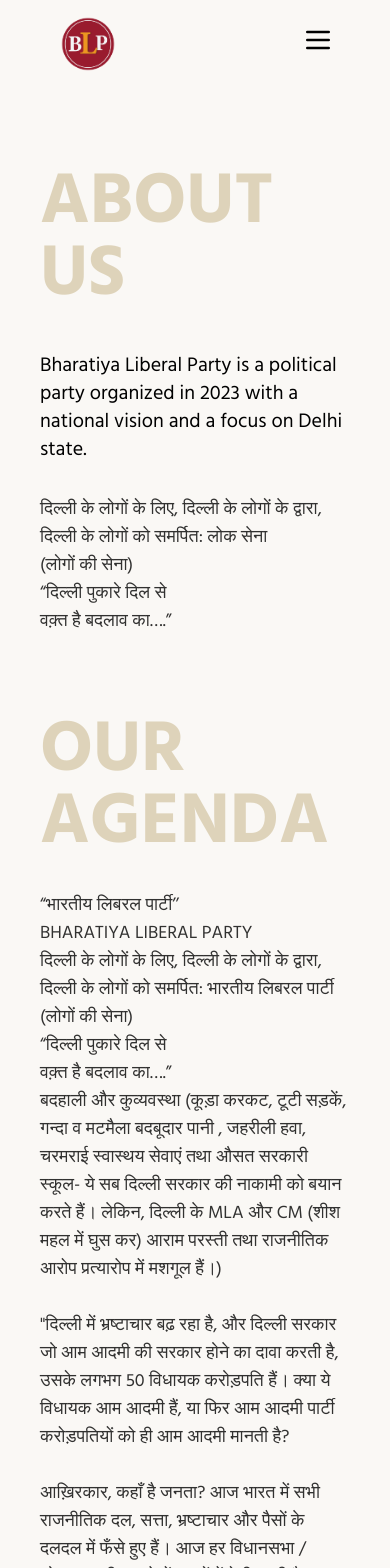
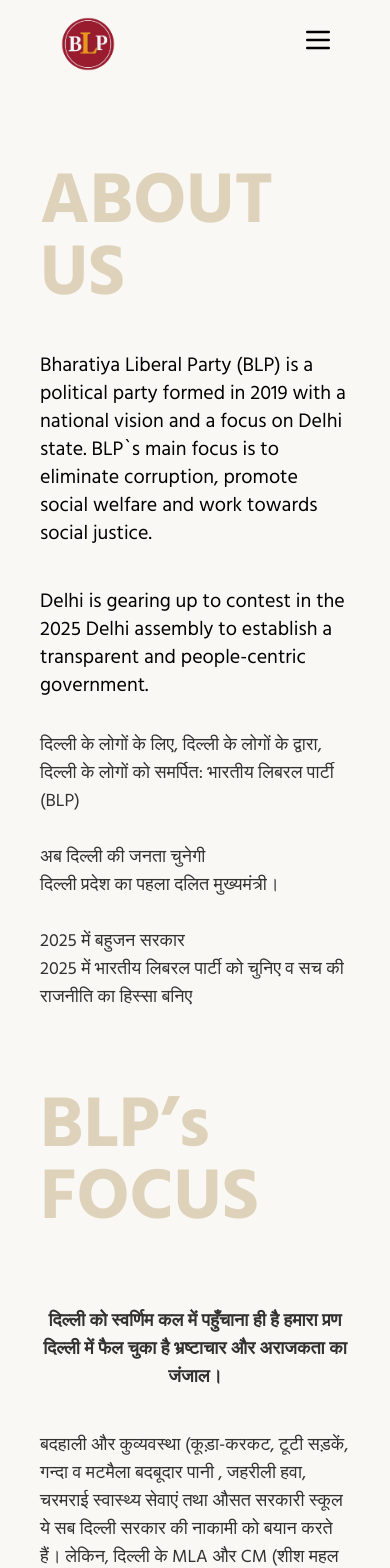
Before and after one commit to harshrajput1506/blp_react, a React (Vite) app: page /about in a window 390 px wide. Shown: the top 1568 px of the page. Built offline with nearby package versions, Linux system fonts and the light colour scheme.

Commit message:
updated content

```diff
--- a/src/components/About.jsx
+++ b/src/components/About.jsx
@@ -10,129 +10,45 @@
           ABOUT US
         </h1>
         <p className="mt-10 text-xl">
-          Bharatiya Liberal Party is a political party organized in 2023 with a
-          national vision and a focus on Delhi state.
+          Bharatiya Liberal Party (BLP) is a political party formed in 2019 with a national vision and a focus on Delhi state.
+          BLP`s main focus is to eliminate corruption, promote social welfare and work towards social justice.
+        </p>
+        <p className="mt-10 text-xl">
+          Delhi is gearing up to contest in the 2025 Delhi assembly to establish a transparent and people-centric government.
         </p>
         <div className="mt-8 text-lg opacity-80">
-          दिल्ली के लोगों के लिए, दिल्ली के लोगों के द्वारा, <br />
-          दिल्ली के लोगों को समर्पित: लोक सेना
-          <br /> (लोगों की सेना)
-          <br />
-          “दिल्ली पुकारे दिल से
-          <br /> वक़्त है बदलाव का….”
-          <br />
+        दिल्ली के लोगों के लिए, दिल्ली के लोगों के द्वारा, <br />
+        दिल्ली के लोगों को समर्पित: भारतीय लिबरल पार्टी (BLP)<br /> <br />
+        अब दिल्ली की जनता चुनेगी  <br />
+        दिल्ली प्रदेश का पहला दलित मुख्यमंत्री। <br /> <br />
+        2025 में बहुजन सरकार  <br />
+        2025 में भारतीय लिबरल पार्टी को चुनिए व सच की राजनीति का हिस्सा बनिए
         </div>
 
         <h1 className="text-7xl text-turmericYellow font-bold opacity-30 mt-20">
-          OUR AGENDA
+        BLP’s FOCUS
         </h1>
-        <div className="mt-8 text-lg opacity-80">
-          “भारतीय लिबरल पार्टी’’
+        <div className="mt-8 text-lg opacity-80 max-w-fit">
+          <p className="text-center font-bold mt-10  mb-10">
+          दिल्ली को स्वर्णिम कल में पहुँचाना ही है हमारा प्रण <br />
+          दिल्ली में फैल चुका है भ्रष्टाचार और अराजकता का जंजाल।
+          </p>
+          बदहाली और कुव्यवस्था (कूड़ा-करकट, टूटी सड़कें, गन्दा व मटमैला बदबूदार पानी , जहरीली हवा, चरमराई स्वास्थ्य सेवाएं तथा औसत सरकारी स्कूल ये सब दिल्ली सरकार की नाकामी को बयान करते हैं। लेकिन, दिल्ली के MLA और CM (शीश महल में घुस कर) आराम परस्ती तथा राजनीतिक आरोप-प्रत्यारोप में मशगूल हैं।
           <br />
-          BHARATIYA LIBERAL PARTY
+          <p className="mt-4">दिल्ली के भ्रष्ट, निकम्मे व गैर जिम्मेदार नेताओं से छुटकारे का समय अब आ चुका  है।</p>
+          <p className="mt-4">
+          1. मिलेगा दिल्ली प्रदेश के हर वर्ग को समानता का अधिकार
           <br />
-          दिल्ली के लोगों के लिए, दिल्ली के लोगों के द्वारा,
+          2. माँ यमुना का सम्मान व जीर्णोद्धार
           <br />
-          दिल्ली के लोगों को समर्पित: भारतीय लिबरल पार्टी
-          <br /> (लोगों की सेना)
+          3. दिल्ली के प्रदूषण का समाधान
           <br />
-          “दिल्ली पुकारे दिल से
-          <br /> वक़्त है बदलाव का….”
+          4. महिलाओं व बच्चों का होगा उत्थान
           <br />
-          बदहाली और कुव्यवस्था (कूड़ा करकट, टूटी सड़कें, गन्दा व मटमैला बदबूदार
-          पानी , जहरीली हवा, चरमराई स्वास्थय सेवाएं तथा औसत सरकारी स्कूल- ये सब
-          दिल्ली सरकार की नाकामी को बयान करते हैं। लेकिन, दिल्ली के MLA और CM
-          (शीश महल में घुस कर) आराम परस्ती तथा राजनीतिक आरोप प्रत्यारोप में
-          मशगूल हैं।)
+          5. कूड़े के ढेर का नहीं होगा स्थान (MCD के कार्यप्रणाली में पारदर्शिता लाएंगे)।
           <br />
-          <br />
-          "दिल्ली में भ्रष्टाचार बढ़ रहा है, और दिल्ली सरकार जो आम आदमी की सरकार
-          होने का दावा करती है, उसके लगभग 50 विधायक करोड़पति हैं। क्या ये विधायक
-          आम आदमी हैं, या फिर आम आदमी पार्टी करोड़पतियों को ही आम आदमी मानती है?
-          <br />
-          <br />
-          आख़िरकार, कहाँ है जनता? आज भारत में सभी राजनीतिक दल, सत्ता, भ्रष्टाचार
-          और पैसों के दलदल में फँसे हुए हैं। आज हर विधानसभा / लोकसभा सीट करोड़ों
-          रुपयों में बेची जाती है, जिसके कारण आम आदमी जो राजनीतिक परिवर्तन चाहता
-          है, वह अपने आप को ठगा हुआ महसूस करता है। हमारी पार्टी ‘भारतीय लिबरल
-          पार्टी ’ चाहती है कि हम भारत को भ्रष्टाचार मुक्त बनायें और जनता देश
-          राजनीती में अपनी भागीदारी के लिए गर्व महसूस करें।
-          <br />
-          .. आज ही लोकसेना हिन्द से जुड़ कर नए राजनीतिक प्रयास का हिस्सा बनें।
-          <br />
-          <br />
-          हमारी पार्टी का उद्देश्य है कि हम जनता के लिए, जनता के द्वारा और जनता
-          का शासन लाएं, और भारत में एक नई, साफ़ और पारदर्शी राजनीति की ओर कदम
-          बढ़ाएं, जिसमें हर वर्ग का व्यक्ति, हर पंथ का व्यक्ति, और हर तबके का
-          व्यक्ति शामिल हो जो भारत को एक नई ऊर्जा के साथ आगे बढ़ा सके। हम जनता
-          (भारतीय लिबरल पार्टी ) को मुख्य राजनीति में लाने का प्रयास करेंगे।
-          <br />
-          <br /> पर कैसे?
-          <br />
-          <br />
-          तो उत्तर है, अपना प्रत्याशी स्वयं चुनकर!
-          <br />
-          <br />
-          जी हाँ, जनता अपने विधायक / सांसद के प्रत्याशियों को सोशल इलेक्शन के
-          माध्यम द्वारा चुनेगी। फिर उन चुने हुए प्रत्याशियों को ‘भारतीय लिबरल
-          पार्टी’ विधान-सभा / लोक-सभा का टिकट देगी।
-          <br />
-          <br />
-          <br />
-          दिल्ली प्रदेश में सु-शासन के लिए हमारे वादे :
-          <br />
-          <br />
-          जैसा कि हम जानते हैं, 2024 में लोक सभा एवं 2025 में दिल्ली विधानसभा
-          चुनाव हैं। ऐसे में ‘भारतीय लिबरल पार्टी’ की सरकार बनती है तो कुछ
-          महत्वपूर्ण कदम जो तत्काल प्रभाव से उठाए जाएंगे-
-          <br />
-          <br />
-          अरविन्द केजरीवाल द्वारा जनता के 55 करोड़ को फूंक कर बनाये गए ‘शीश महल’
-          को ‘लोक महल’ में परिवर्तित करके उसे सरकारी पर्यटन रिज़ॉर्ट घोषित कर
-          दिया जाएगा। इससे आने वाली आय से "शीश महल गरीब कन्या छात्रवृति योजना"
-          को संचालित किया जाएगा।
-          <br />
-          <br />
-          <br />
-          हमारा मुख्यमंत्री शीश महल के बदले एक आम शालीन (decent) सरकारी आवास में
-          रहेगा।
-          <br />
-          <br />
-          दिल्ली के बेहतर भविष्य के लिए बेहतर शिक्षा, बेहतर स्कूल, बेहतर स्वास्थ
-          की योजनायें लाई जाएंगी।
-          <br /> हर हाथ में रोज़गार होगा।
-          <br />
-          <br />
-          <br />
-          बारहवीं तक सभी बच्चों को मुफ़्त शिक्षा और आगे की शिक्षा के लिए
-          स्कॉलरशिप और लोन की व्यवस्था।
-          <br />
-          <br />
-          गृहिणियों को मासिक धन राशि का लाभ मिलेगा।
-          <br />
-          <br />
-          वृद्धों को सम्मान पेंशन की सहायता मिलेगी।
-          <br />
-          <br /> दिल्ली में अच्छा स्वास्थ्य, अच्छी शिक्षा, और दिल्ली के अच्छे कल
-          के लिए हमारी पार्टी संकल्पबद्ध है।
-          <br />
-          <br />
-          आदर्श राजनीति ही हमारा उद्देश्य है। यह सभी को पता है कि कैसे दिल्ली की
-          जनता पिछले 10 वर्षों से एक फर्जीवाल के फर्जी वादों से त्रस्त है और
-          व्यवस्था परिवर्तन के लिए आज भी उम्मीद लगाए बैठी हुई है।
-          <br />
-          इसी बात को ध्यान में रखते हुए, भारतीय लिबरल पार्टी का अध्यक्ष अथवा
-          शीर्ष कार्यकारिणी का कोई भी सदस्य चुनाव नहीं लड़ेगा, ताकि दूसरा
-          फर्जीवाल पैदा न हो सके।
-          <br />
-          <br />
-          अब जनता चुनेगी अपना उम्मीदवार! अबकी बार जनता की सरकार!
-          <br />
-          <br />
-          आज ही बनें नि:शुल्क लोक सेना के सदस्य और निभाएं लोकतंत्र में अपनी
-          महत्वपूर्ण हिस्सेदारी। अब बारी है आपकी, दिल्ली के विकास की कमांड अपने
-          हाथों में लेने की।
-          <br />
+          6. शिक्षा व स्वास्थ्य सेवाएं होंगी उत्तम
+          </p>
         </div>
       </div>
       <Footer />
--- a/src/components/JoinSection.tsx
+++ b/src/components/JoinSection.tsx
@@ -3,11 +3,13 @@
 
 function JoinSection() {
     return (
-        <div className="mt-16 max-w-7xl mx-auto flex justify-center items-center">
+        <div className="mt-20 max-w-7xl mx-auto flex justify-center items-center">
           <div className="space-y-5 flex flex-col justify-center items-center">
             <h1 className=" text-5xl font-bold text-center">JOIN US</h1>
             <p className=" text-lg max-w-4xl text-center opacity-80">
-            Bharatiya Liberal Party is a Delhi focused political party gearing up to contest the upcoming Delhi Assembly Election in 2025. Our mission is to bring significant reforms to Delhi and promote clean, transparent politics that serve the best interests of people of Delhi.
+            Bharatiya Liberal Party (BLP) is gearing up to contest in Delhi Assembly Election in 2025.
+            BLP’s focus is to eliminate corruption, promote clean,
+            transparent politics that serve the best interests of people of Delhi and also work for Social Justice.
             </p>
             <Link
             className="mt-8 py-3 px-6 bg-mehroon text-white rounded-full font-medium text-sm"
--- a/src/components/MissionSection.jsx
+++ b/src/components/MissionSection.jsx
@@ -6,8 +6,8 @@
       <div className="space-y-5">
         <h1 className=" text-5xl font-bold text-center">OUR MISSION</h1>
         <p className=" text-lg max-w-4xl text-center opacity-80">
-          “Good Governance based upon smart economic policy <br />
-          REFOMRS! REFORMS! REFORMS! - Electoral, judicial, administrative.”
+          “Eliminating Corruption and making Social Justice a reality for Delhi.  <br />
+          Working tirelessly for Vanchit (Deprived), Pichhda (Backward) and Shoshit (Marginalized).”
         </p>
       </div>
     </div>
--- a/src/components/ReformsSection.jsx
+++ b/src/components/ReformsSection.jsx
@@ -11,7 +11,7 @@
             <h1 className=" text-7xl font-bold text-turmericYellow opacity-25">
               {index + 1}
             </h1>
-            <p className="text-sm p-2">{reform}</p>
+            <p className="text-base p-2">{reform}</p>
           </div>
         ))}
       </div>
--- a/src/constants/Constant.jsx
+++ b/src/constants/Constant.jsx
@@ -18,68 +18,54 @@
   { label: "FAQs", href: "/faq" },
 ];
 
-export const appName = "BHARATIYA LIBERAL PARTY";
+export const appName = "Bharatiya Liberal Party (BLP)";
 
 export const hindiAppName = "भारतीय लिबरल पार्टी";
 
-export const heroText = `दिल्ली के लोगों के लिए, दिल्ली के लोगों के द्वारा, \n दिल्ली के लोगों को समर्पित: लोक सेना \n (लोगों की सेना) \n “दिल्ली पुकारे दिल से वक़्त है बदलाव का…."`;
+export const heroText = `भारतीय लिबरल पार्टी (BLP) दिल्ली प्रदेश में एक साफ और जन केंद्रित राजनीति करने के लिए अग्रसर है। पार्टी अध्यक्ष डॉ मुनीश कुमार रायज़ादा के नेतृत्व में दिल्ली प्रदेश में भ्रष्टाचार को ख़त्म करना और सामाजिक न्याय के लिए काम करना ही है BLP का लक्ष्य। \n \n दिल्ली के लोगों के साथ, दिल्ली का विकास। \n \n जय भीम | जय भारत | जय संविधान`;
 
-export const supportMsg = `We shall encourage citizens to become members by taking memberships (sat Rs 10 per year) so that they can choose candidates (public candidates) whom then the party will give tickets for LokSabha/ Vidhan sabha and simiar elections . This can be a motivating factor for the citizens to become stakeholders in the success of the party.`;
+export const supportMsg = `We need the support from individuals like you to shape the dream for clean politics.`;
 
-export const whyUSQues = `What is the need of creating another political party in 2023 (amrit kaal mahotsava of Azadi) when India has more than 3000 political parties already in place?`;
+export const whyUsContent1 = `Unlike other political parties, Bharatiya Liberal Party (BLP) has made corruption its main issue. BLP is committed to eliminating corruption from the government, the very first step Bharatiya Liberal Party (BLP) will take is to formulate an Anti-Corruption Commission (ACC) that will monitor the functioning of different departments of the government. ACC is vital to bring transparency in different government institutions in the Delhi state.`;
 
-export const whyUsSol1 = `Political parties have grown into ORGANIZED gangs. Their aim is grab power by applying Divide and Rule policy. They talk of Paksh and Vipaksh knowing well that there is always a Sahi Paksh. The masses want Sahi Paksh to prevail, but political parties want us to remain divided in the constant arguments and bickering of Paksh and Vipaksh.`;
-
-export const whyUsSol2 = `Sacha Loktantr has gone out of windows. Political parties have turned real democracy into a  farce show of spectacles where in we the public is just a moot spectator under the constant cycles of elections and ‘sold media’ creating a constant show of hype and hoopla for the paymasters.`;
-
-export const whyUsSol3 = `The below mentioned reasons have led our democracy into a flop show of democracy:
-Lack of Inner party democracy means high command can sell and distribute tickets without any fear.
-Corruption is a constant theme in the lives of citizens. We are just helpless because corruption is entrenched in our daily lives.`;
-
+export const whyUsContent2 = `Similarly, almost every political party has promised to work for the weak and marginalized section of the society. But, on the ground, the situation has not improved even a bit. The gap between rich and poor is widening at an alarming rate.  Bharatiya Liberal Party (BLP) is duty-bound to work for Vachit (Deprived), Pichhda (Backward) and Soshit (Marginalized) sections and connect them to mainstream development. In an effort to make social justice a reality for Delhi state, Bharatiya Liberal Party will give the first Dalit Chief Minister in Delhi state.`;
 export const ideologies = [
   {
-    label: `Corruption
-        Free Nation`,
+    label: `A Decisive Attack on Corruption`,
     img: goalImg,
   },
   {
-    label: `Decentralized Government Model (Swarajya)`,
+    label: `Good Governance and Politics of Development`,
     img: flagImg,
   },
   {
-    label: `Accountability (Jawabdehi)`,
+    label: `Public Welfare and Social Justice`,
     img: accountImg,
   },
 ];
 
 export const reforms = [
-  `बड़े  करंसी नोट बंद कर दिए जाएंगे। 500 और 2000 के नोट को बंद कर दिया जाएगा। संपत्ति को आधार से लिंक करना होगा, बेनामी संपत्ति को जब्त करना होगा।`,
+  `भारतीय लिबरल पार्टी(BLP) सरकार दिल्ली में फ्री बिजली, फ्री पानी स्कीम और साथ ही महिलाओं को फ्री DTC पास मुहैया करवाई जाएगी। महिलाओं को 1500 रुपये प्रति माह स्कीम दी जाएगी।`,
 
-  `नोटा (NOTA ) को प्रत्याशी घोषित किया जाएगा।
-    यदि नोटा को सबसे ज्यादा वोट मिलते हैं तो चुनाव पुनः होगा।  जब तक जनता द्वारा मनपसंद “मानव” न चुना जाए।  इस से राजनीतिक पार्टियां कम भ्रष्ट व् कम बेईमान प्रत्याशी उतारने को मजबूर होंगी ( राजनीतिक
-    दलों से शत प्रतिशत ईमानदारी की अपेक्षा नहीं की सकती).`,
+  `सभी किरायेदारों को फ्री बिजली और फ्री पानी की सुविधा का लाभ दिया जायेगा।`,
 
-  `सभी राजनीतिक दलों को RTI (Right to Information) के तहत लाया जाएगा।
-    नोट: सरकार द्वारा RTI की घटायी गयी ताकत को पुन: बहाल किया जाएगा।`,
+  `दलित परिवार की महिला मुखिया को 1000 रुपये प्रति माह भत्ता (SCSP Schedule Caste Sub Plan फंड्स के जरिये) दिया जायेगा ।`,
 
-  `Electoral bonds को खत्म कर दिया जाएगा। राजनितिक चंदा (Political funding) को पारदर्शी बनाने के लिए electoral bonds जैसी काली प्रथा को खत्म कर दिया जाएगा।`,
+  `दिल्ली के कूड़े की समस्या का स्थायी निदान किया जायेगा ।`,
 
-  `Right to Recall लागू किया जायेगा`,
+  `मां यमुना की सफाई और घाटों का जीर्णोद्धार / नवीनीकरण किया जाएगा जिससे छठ पूजा में सहूलियत हो।`,
 
-  `Right to Plebiscite and Initiative, राम राज्य की स्थापना की और कदम ***`,
+  `सभी प्रकार के प्रदूषण को समूल नष्ट किया जाएगा ।`,
 
-  `वन नेशन : वन इलेक्शन (One Nation: One Election) ताकि देश को लगातार चुनावों के कोलाहल (जिसमे सबसे ज्यादा शोर व् पैसे का खेल राजनितिक पार्टियां करती हैं) से बचा  कर शांति व् सौम्यता से चुनावी प्रक्रियाएं की जा सकें.`,
+  ` वृद्धावस्था पेंशन 2500 से बढ़ा कर 5000 रुपये प्रति माह।`,
 
-  `केवल एक टैक्स (Single Taxation). उदाहरण के लिए: सेल्स या consumption टेक्स, बाकी सभी टैक्स समाप्त.`,
+  `अस्थायी एम्प्लॉई को स्थायी  नौकरी। `,
 
-  `कोई भी MP/ MLAs अगर पार्टी बदलता है तो उसकी एमएलएशिप / MP-शिप खत्म कर दी जाएगी। नोट: खरीद फरोख्त को समाप्त करने के लिए इस किस्म के कड़े कदम उठाने होंगे।`,
+  `स्वास्थ्य एवं शिक्षा में गुणात्मक सुधार। सरकारी स्कूल के प्रत्येक बच्चे को (छठी और उसके उपर) एक-एक लैपटॉप फ्री दिया जाएगा।`,
 
-  `All 7 Days Work: न्यायपालिका हफ्ते में सातों  दिन काम करेगी। (न्यायपालिका लोकतंत्र का अभिन्न हिस्सा है, यह जनता को न्याय दिलाती है, इसलिए जब अस्पताल सातों दिन काम कर सकते हैं तो न्याय देने वाली अदालतें क्यों नहीं?)
-    कोर्ट की संख्या बढ़ाई जाएगी। जितनी भी Judges की सीट खाली पड़ी हैं , उन सबको भरा जाएगा।`,
+  `MCD में व्याप्त भ्रष्टाचार पर कड़ाई से प्रहार किया जाएगा।`,
 
-  `पंचायती राज को असली ताकत:  राष्ट्रीय बजट का 7% पंचायतों को सीधा Untied Fund के रूप में दिया जाएगा, ताकि ग्राम पंचायत (तीसरी सरकार) जनता के हित में सुचारु रूप से अपने गाँव का विकास कर सके। असली स्वराज तभी आएगा।`,
-
-  `To usher digital democracy. Voting will be made compulsory (no vote → No right) Note: There are many more reforms that the nation needs. We shall create a broader list of reforms in our agenda.`,
+  ` नई नौकरियों का सृजन करेंगे`,
 ];
 
 export const socials = [
```
Also changed, not shown: src/components/SupportSection.jsx (+14 -3 lines), src/components/WhySection.jsx (+6 -10 lines), src/assets/blp_payment_qr_code.jpeg (added).
